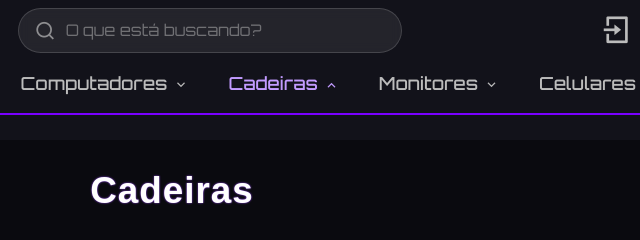
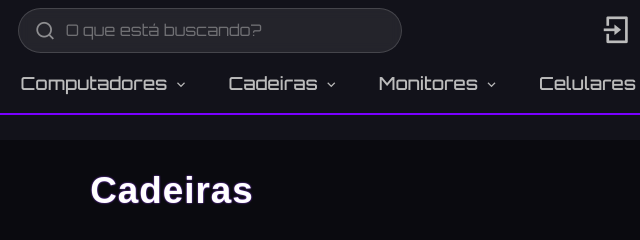
Before and after one commit to dev-vrmc/tech-nexus, a plain HTML site: page chairs.html in a window 1280 px wide. In both pictures the pointer is over the link "Cadeiras". Shown: the top 240 px of the page, 468-1108 px from the left. Drawn offline with nearby package versions, Linux system fonts and the light colour scheme; a script that the page names is missing; a web font is replaced by a local one.

Commit message:
Add files via upload

```diff
--- a/geral/css/style.css
+++ b/geral/css/style.css
@@ -242,18 +242,10 @@ main {
 
 .nav_container:hover .nav__item.active-link .nav__link,
 .nav_container:hover .nav__item.active-link .icon__nav {
-    color: var(--title-color);
+    color: var(--text-color);
 }
 .nav_container:hover .nav__item.active-link .icon__nav {
     transform: rotate(0deg);
-}
-
-.nav_container .nav__item.active-link:hover .nav__link,
-.nav_container .nav__item.active-link:hover .icon__nav {
-    color: var(--first-color-alt);
-}
-.nav_container .nav__item.active-link:hover .icon__nav {
-    transform: rotate(-180deg);
 }
 
 .nav__link {
@@ -3378,6 +3370,7 @@ label {
    NOVO: CONTAINER DE ENDEREÇO DO FRETE
    =================== */
 #shipping-result-container {
+    display: none;
     margin-top: 1rem;
     padding: 0.8rem;
     background-color: var(--body-color);
```
